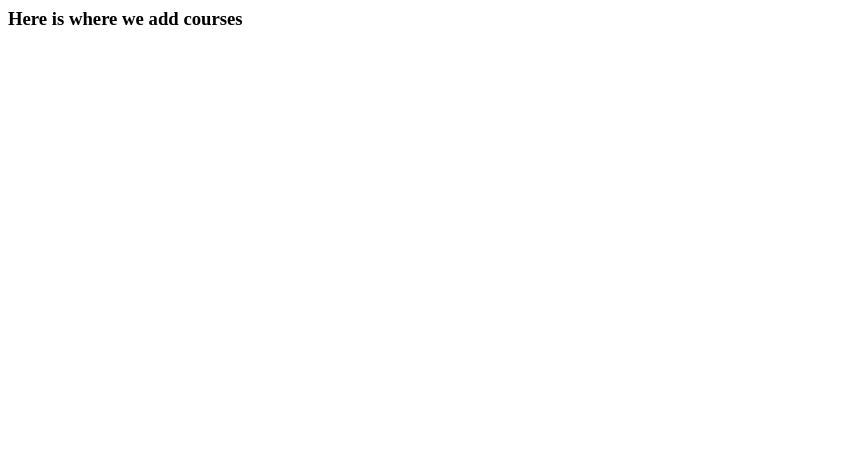
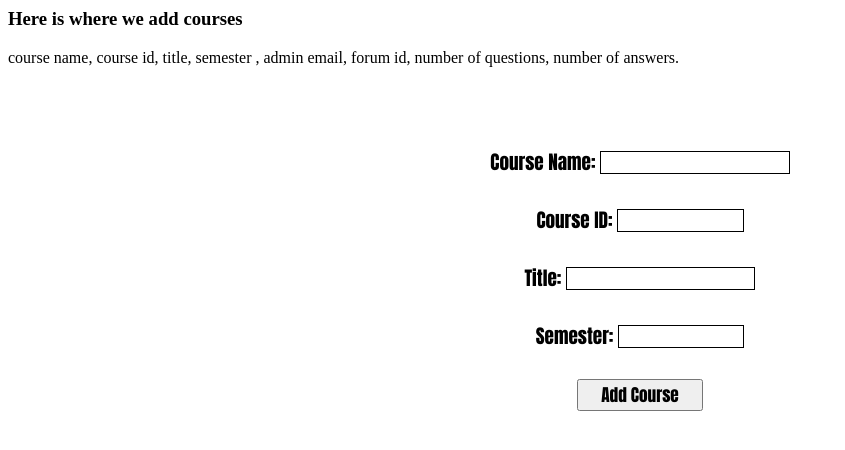
Before and after one commit to astorino-lex/CPSC471FinalProject, a PHP site: page /admin_add_course.php in a window 1280 px wide. Shown: the top 450 px of the page, without its empty margins (0-845 px from the left). Run offline with PHP 8.4, Linux system fonts and the light colour scheme.

Commit message:
I dont know what i changed but i changed something - DG

```diff
--- a/admin_add_course.php
+++ b/admin_add_course.php
@@ -3,5 +3,23 @@
 		<h3>
 			Here is where we add courses
 		</h3>
+		course name, course id, title, semester , admin email, forum id, number of questions, number of answers.
+
+		<form action=admin_course_page.php method=POST
+			style="padding-top:80px;text-align:center;font-family:impact;font-size:120%;color:black;">
+			Course Name: <input type=TEXT name="course_name"
+			style="display:inline-block;vertical-align:middle;border: 1px solid black;padding: 3px 3px;width:15%;"><BR><BR>
+			Course ID: <input type=TEXT name="course_id"
+			style="display:inline-block;vertical-align:middle;border: 1px solid black;padding: 3px 3px;width:10%;"> <BR><BR>
+			Title: <input type=TEXT name="title"
+			style="display:inline-block;vertical-align:middle;border: 1px solid black;padding: 3px 3px;width:15%;"><BR><BR>
+			Semester: <input type=TEXT name="semester"
+			style="display:inline-block;vertical-align:middle;border: 1px solid black;padding: 3px 3px;width:10%;"><BR><BR>
+
+		<input type=SUBMIT value="Add Course" style="font-family:impact;font-size:90%;width:10%;"><P>
+
+        <!--BUTTONS-->
+	   </form>
+
 	</body>
 <html>
--- a/admin_course_page.php
+++ b/admin_course_page.php
@@ -7,7 +7,8 @@
 	$course_name  = $_POST['course_name'];
 	$course_id  = $_POST['course_id'];
 	print "<h3>";
-	echo $course_name;
+	echo $course_name." ";
+	echo $course_id;
 	print "</h3>";
 
 	$servername = "localhost";
--- a/admin_select_course.php
+++ b/admin_select_course.php
@@ -27,7 +27,8 @@
 		while($row = $query->fetch_assoc())
 		{
 			print "<br>";
-			echo $row['course_name'];
+			echo "Course name: ".$row['course_name'];
+			echo ", Course id: ".$row['id'];
 			$course_list[$counter] = $row['course_name'];
 			$course_id_list[$counter] = $row['id'];
 			$counter = $counter + 1;
@@ -46,7 +47,7 @@
           style="display:inline-block;vertical-align:middle;border: 1px solid black;padding: 3px 3px;width:15%;"><BR>
   	   Course ID: <input type=TEXT name="course_id"
           style="display:inline-block;vertical-align:middle;border: 1px solid black;padding: 3px 3px;width:10%;"><P>
-  	  <input type=SUBMIT value="Select Course" style="font-family:impact;font-size:90%;width:8%;"><P>
+  	  <input type=SUBMIT value="Select Course" style="font-family:impact;font-size:90%;width:10%;"><P>
 
         <!--BUTTONS-->
 	   </form>
```
